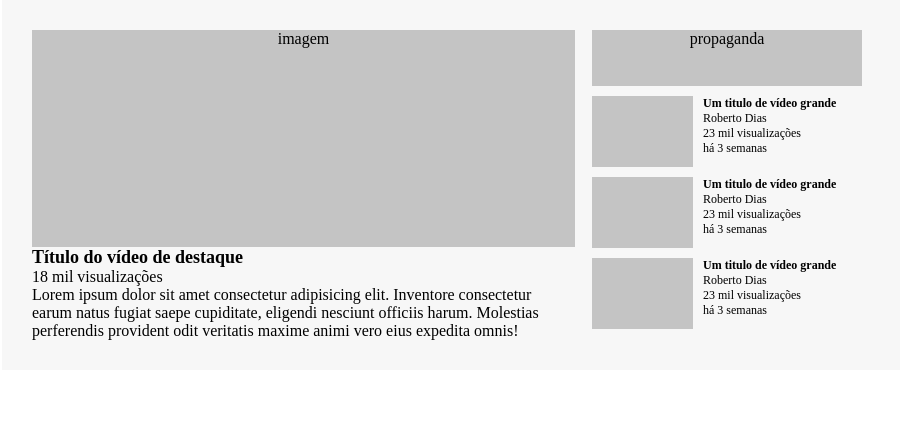
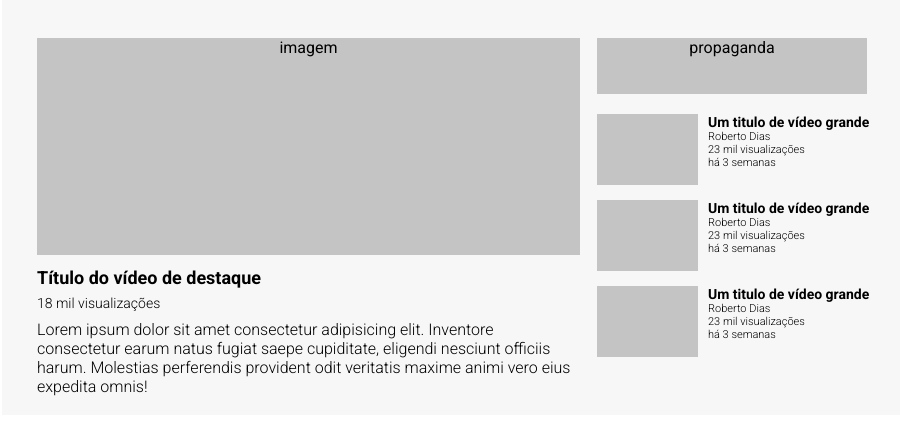
Before and after one commit to osmarajr/exercicio-dev-quest-site-estilo-youtube-com-grid, a plain HTML site: page index.html in a window 1280 px wide. Shown: the top 434 px of the page, without its empty margins (188-1088 px from the left). Drawn offline with Linux system fonts and the light colour scheme.

Commit message:
editando espacamento entre elementos

```diff
--- a/src/styles/style.css
+++ b/src/styles/style.css
@@ -1,12 +1,17 @@
+@import url('https://fonts.googleapis.com/css2?family=Roboto:ital,wght@0,100;0,300;0,400;0,500;0,700;0,900;1,100;1,300;1,400;1,500;1,700;1,900&display=swap');
+
+
 body{
     display: flex;
     justify-content: center;
+    font-family: "Roboto", sans-serif;;
 }
 .container{
     max-width: 900px;
     background-color: #f7f7f7;
     /* margin: 30px; */
-    padding: 30px;
+    padding-top: 38px;
+    padding-inline: 35px;
     display: grid;
     grid-template-columns: repeat(2, 543px);
     column-gap: 17px;
@@ -17,10 +22,23 @@ width: 543px;
 height: 217px;
 background-color: #c4c4c4;
 text-align: center;
+margin-bottom: 12px;
 }
 .video-destaque .titulo-destaque{
+    margin-top: 12px;
     font-size: 18px;
     font-weight: 700;
+    margin-bottom: 7px;
+}
+.video-destaque .visualizacoes-destaque{
+    font-size: 14px;
+    font-weight: 300;
+    margin-bottom: 9px;
+}
+.video-destaque .texto-destaque{
+    font-size: 16px;
+    font-weight: 300;
+    margin-bottom: 19px;
 }
 
 /* coluna 2  */
@@ -28,7 +46,7 @@ aside .propaganda{
     background-color: #c4c4c4;
     width: 270px;
     height: 56px;
-    margin-bottom: 10px;
+    margin-bottom: 20px;
     text-align: center;
 }
 .videos-recomendados{
@@ -44,15 +62,17 @@ aside .propaganda{
     height: 71px;
     background-color: #c4c4c4;
     grid-area: imagem;
-    margin-bottom: 10px;
+    margin-bottom: 15px;
 }
 .videos-recomendados.conteudo {
     grid-area: conteudo;
 }
-.videos-recomendados.titulo,
+.videos-recomendados.titulo{
+    font-size: 14px;
+}
 .videos-recomendados.autor,
 .videos-recomendados.visualizacoes,
-.videos-recomendados.tempo-postado
-{
-    font-size: 12px;
+.videos-recomendados.tempo-postado{
+    font-size: 11px;
+    font-weight: 300;
 }
```
